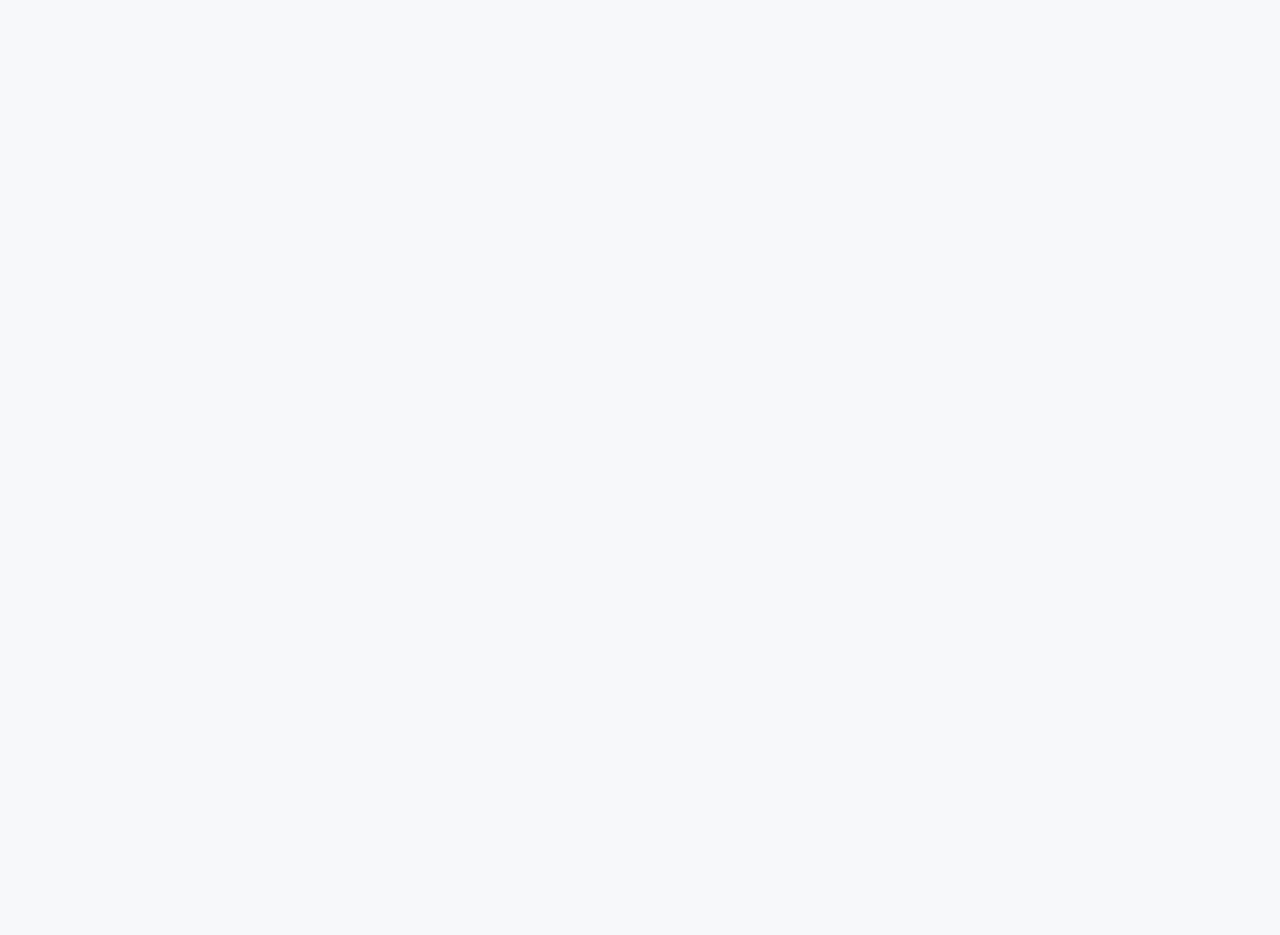
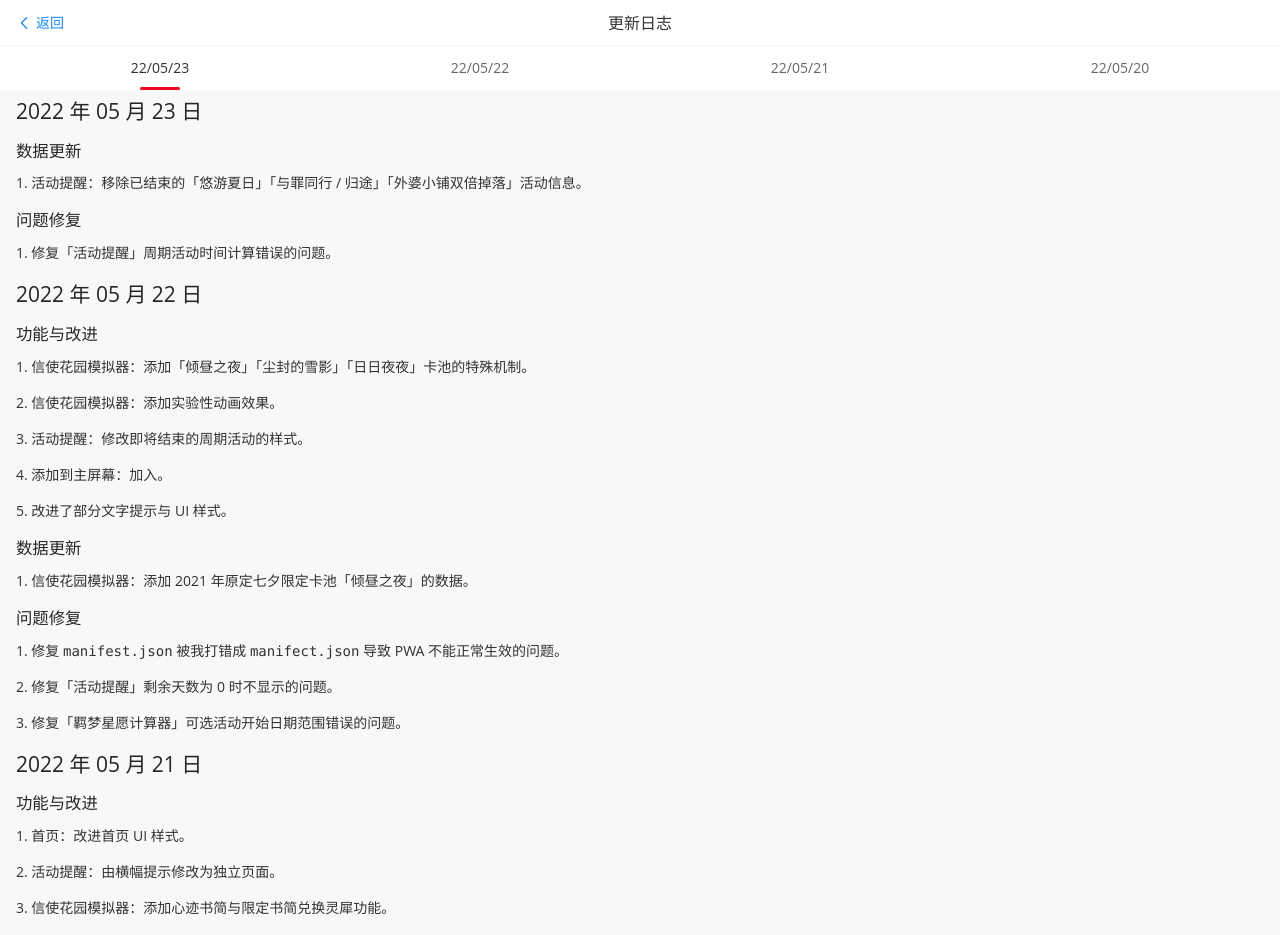
Before and after one commit to waterv/lightandnight, a Vue app: page /#/posts/changelog in a window 1280 px wide. Before the commit this address had no page. Shown: the top 935 px of the page. Before the commit the page ends 800 px from the top, so only its background shows below. Built offline with nearby package versions, Linux system fonts and the light colour scheme.

Commit message:
feat: changelog

```diff
--- a/src/router/index.js
+++ b/src/router/index.js
@@ -30,6 +30,10 @@ const routes = [
     path: '/posts/addtohome',
     component: () => import('../views/posts/AddToHome.vue'),
   },
+  {
+    path: '/posts/changelog',
+    component: () => import('../views/posts/ChangeLog.vue'),
+  },
 ]
 
 const router = createRouter({
--- a/src/views/Home.vue
+++ b/src/views/Home.vue
@@ -8,7 +8,7 @@
       <van-cell-group title="声明" inset>
         <van-cell
           title="声明"
-          label="信息可能过时或不准确，请以游戏中实际情况为准。"
+          label="本页信息可能更新不及时、内容不准确或已经失效，请您以游戏中实际情况为准。"
         />
       </van-cell-group>
       <template v-for="v in event" :key="v">
@@ -68,7 +68,7 @@
 </template>
 
 <script>
-import { ActionSheet, Tabbar, TabbarItem, Toast } from 'vant'
+import { ActionSheet, Notify, Tabbar, TabbarItem, Toast } from 'vant'
 import Navbar from '@/components/Navbar.vue'
 let dayjs = require('dayjs')
 
@@ -76,6 +76,7 @@ export default {
   name: 'App',
   components: {
     [ActionSheet.name]: ActionSheet,
+    [Notify.name]: Notify,
     [Tabbar.name]: Tabbar,
     [TabbarItem.name]: TabbarItem,
     [Toast.name]: Toast,
@@ -90,7 +91,12 @@ export default {
         let v = event[i].events[j]
         if (v.periodic) {
           count += 1
-          let target = dayjs().day(v.day).hour(0).minute(0).second(0).millisecond(0)
+          let target = dayjs()
+            .day(v.day)
+            .hour(0)
+            .minute(0)
+            .second(0)
+            .millisecond(0)
           if (v.state == '始') target = target.hour(5)
           if (now.day() >= v.day) target = target.add(1, 'week')
           v.hour = target.diff(now, 'hour')
@@ -139,6 +145,10 @@ export default {
         {
           name: '添加到主屏幕',
           callback: () => this.$router.push('/posts/addtohome'),
+        },
+        {
+          name: '更新日志',
+          callback: () => this.$router.push('/posts/changelog'),
         },
         {
           name: '查看 GitHub 仓库',
--- /dev/null
+++ b/src/views/posts/ChangeLog.vue
@@ -0,0 +1,87 @@
+<template>
+  <navbar title="更新日志" can-return />
+
+  <van-tabs v-model:active="active" scrollspy sticky offset-top="46">
+    <div class="content">
+      <van-tab title="22/05/23">
+        <h2>2022 年 05 月 23 日</h2>
+        <h3>数据更新</h3>
+        <p>
+          1. 活动提醒：移除已结束的「悠游夏日」「与罪同行 /
+          归途」「外婆小铺双倍掉落」活动信息。
+        </p>
+        <h3>问题修复</h3>
+        <p>1. 修复「活动提醒」周期活动时间计算错误的问题。</p>
+      </van-tab>
+      <van-tab title="22/05/22">
+        <h2>2022 年 05 月 22 日</h2>
+        <h3>功能与改进</h3>
+        <p>
+          1.
+          信使花园模拟器：添加「倾昼之夜」「尘封的雪影」「日日夜夜」卡池的特殊机制。
+        </p>
+        <p>2. 信使花园模拟器：添加实验性动画效果。</p>
+        <p>3. 活动提醒：修改即将结束的周期活动的样式。</p>
+        <p>4. 添加到主屏幕：加入。</p>
+        <p>5. 改进了部分文字提示与 UI 样式。</p>
+        <h3>数据更新</h3>
+        <p>
+          1. 信使花园模拟器：添加 2021 年原定七夕限定卡池「倾昼之夜」的数据。
+        </p>
+        <h3>问题修复</h3>
+        <p>
+          1. 修复 <code>manifest.json</code> 被我打错成
+          <code>manifect.json</code> 导致 PWA 不能正常生效的问题。
+        </p>
+        <p>2. 修复「活动提醒」剩余天数为 0 时不显示的问题。</p>
+        <p>3. 修复「羁梦星愿计算器」可选活动开始日期范围错误的问题。</p>
+      </van-tab>
+      <van-tab title="22/05/21">
+        <h2>2022 年 05 月 21 日</h2>
+        <h3>功能与改进</h3>
+        <p>1. 首页：改进首页 UI 样式。</p>
+        <p>2. 活动提醒：由横幅提示修改为独立页面。</p>
+        <p>3. 信使花园模拟器：添加心迹书简与限定书简兑换灵犀功能。</p>
+        <p>4. 添加 PWA 支持。</p>
+        <h3>数据更新</h3>
+        <p>1. 活动提醒：添加「真心话大冒险」第 12 期活动信息。</p>
+        <h3>问题修复</h3>
+        <p>1. 修复「囤囤鼠计算器」可选日期范围错误的问题。</p>
+      </van-tab>
+      <van-tab title="22/05/20">
+        <h2>2022 年 05 月 20 日及之前</h2>
+        <h3>功能与改进</h3>
+        <p>1. 活动提醒：加入。</p>
+        <p>2. 囤囤鼠计算器：加入。</p>
+        <p>3. 礼包性价比计算器：加入。</p>
+        <p>4. 道具合成计算器：加入。</p>
+        <p>5. 信使花园模拟器：加入。</p>
+        <p>6. 羁梦星愿计算器：加入。</p>
+        <h3>数据更新</h3>
+        <p>1. 活动提醒：添加 2022 年夏鸣星生日系列活动信息。</p>
+        <h3>问题修复</h3>
+        <p>1. 修复「活动提醒」非北京时间下时间计算错误的问题。</p>
+        <p>
+          2.
+          修复「羁梦星愿计算器」在输入框中输入数据再删除后，默认值无法正常生效的问题。
+        </p>
+      </van-tab>
+    </div>
+  </van-tabs>
+</template>
+
+<script>
+import Navbar from '@/components/Navbar.vue'
+
+export default {
+  name: 'ChangeLog',
+  components: {
+    Navbar,
+  },
+  data() {
+    return {
+      active: 0,
+    }
+  },
+}
+</script>
```
